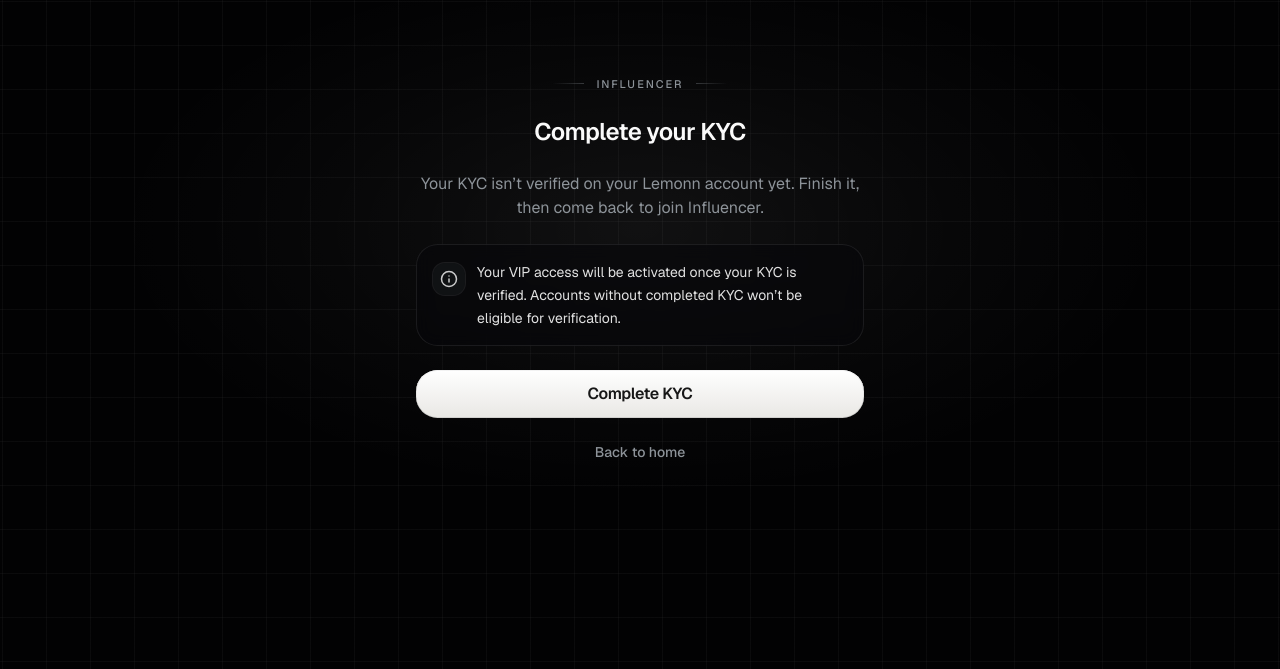
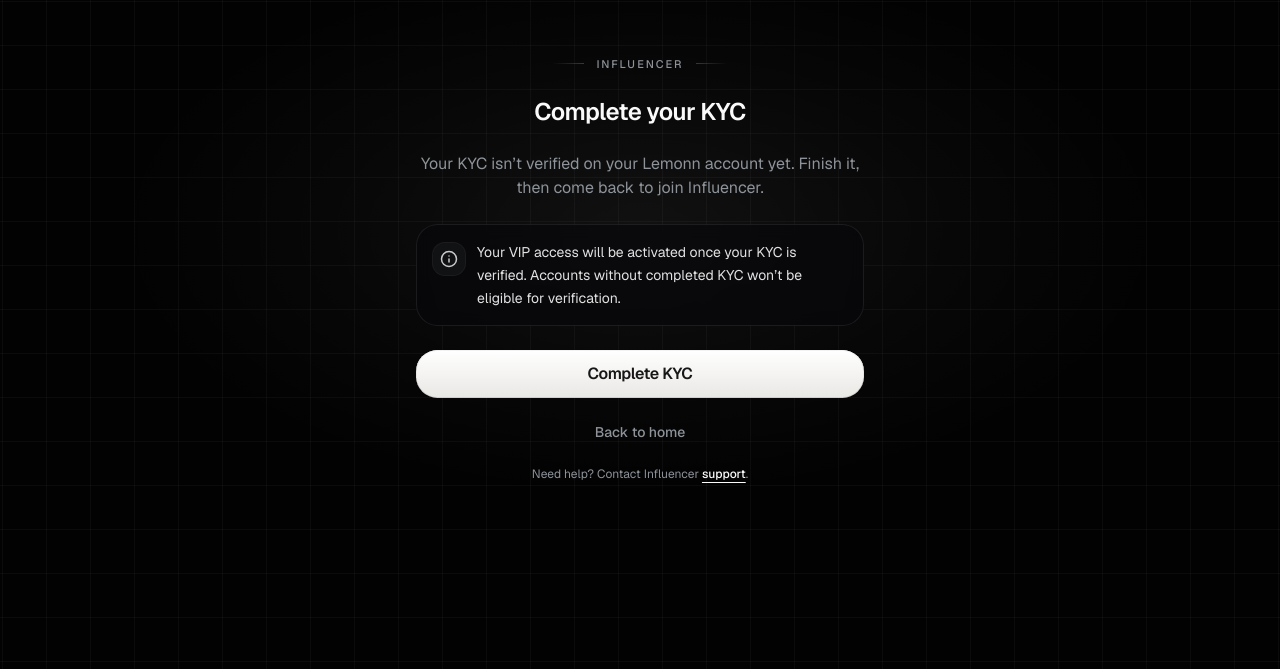
Before and after one commit to hashtodi/booming-bulls, a Next.js app: page /kyc-pending in a window 1280 px wide. Shown: the part 131-800 px from the top of the page. Built offline with nearby package versions, Linux system fonts and the light colour scheme.

Commit message:
removed trade ready gating, both completed and processing are allowed to pass kyc gating, and added support on kyc pending page

```diff
--- a/src/app/kyc-pending/page.tsx
+++ b/src/app/kyc-pending/page.tsx
@@ -1,6 +1,6 @@
 import Link from "next/link";
 import { Info } from "lucide-react";
-import { branding } from "@/lib/branding";
+import { branding, supportWhatsAppUrl } from "@/lib/branding";
 import { primaryCtaClassName } from "@/lib/cta";
 
 // Lemonn-owned KYC host. Users finish KYC here, then re-initiate the login
@@ -49,6 +49,19 @@
         >
           Back to home
         </Link>
+
+        <p className="text-xs text-muted-foreground">
+          Need help? Contact {branding.name}{" "}
+          <a
+            href={supportWhatsAppUrl}
+            target="_blank"
+            rel="noreferrer"
+            className="font-medium text-foreground underline underline-offset-4 hover:text-foreground/70"
+          >
+            support
+          </a>
+          .
+        </p>
       </div>
     </main>
   );
--- a/src/lib/lemonn.ts
+++ b/src/lib/lemonn.ts
@@ -149,20 +149,17 @@
     return { kind: "not_associated", user };
   }
 
-  if (d.kyc_status !== "COMPLETED") {
+  // KYC must be done (COMPLETED) or still in progress (PROCESSING). Matched
+  // case-insensitively so a casing change from Lemonn can't silently block a
+  // user; a missing/unknown status fails closed to kyc_pending.
+  const kyc = (d.kyc_status ?? "").toUpperCase();
+  if (kyc !== "COMPLETED" && kyc !== "PROCESSING") {
     return { kind: "kyc_pending", user };
   }
 
-  if (
-    d.nse_fno_status !== "TRADE_READY" ||
-    d.bse_fno_status !== "TRADE_READY"
-  ) {
-    return { kind: "not_trade_ready", user };
-  }
-
-  // F&O TRADE_READY is sufficient for eligibility. We no longer gate on
-  // fno_order_executed — a trade-ready user no longer needs a completed first
-  // F&O trade to get in (the retired `no_fno_trade` outcome).
+  // No F&O gate: associated + past KYC is enough to be eligible. The
+  // `not_trade_ready` outcome and its /not-trade-ready page are kept but are
+  // no longer produced here.
   return { kind: "eligible", user };
 }
 
```
Also changed, not shown: 1 other file (tests, documents, lock files or other folders).
